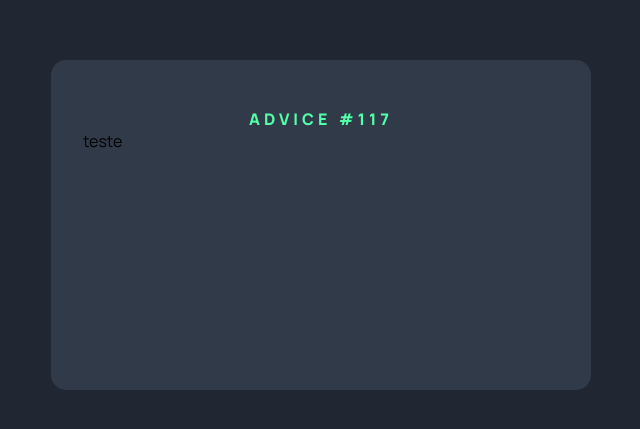
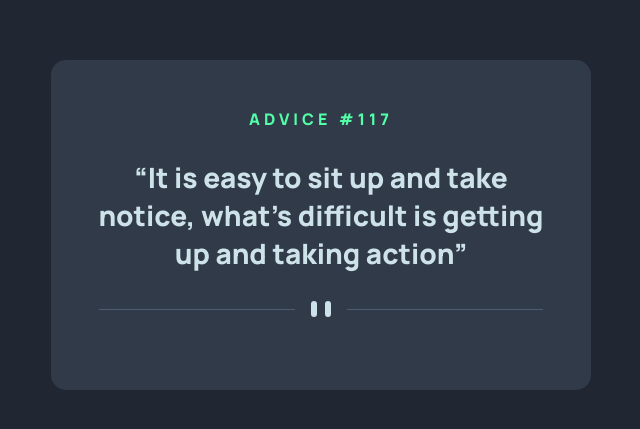
Before and after one commit to maicondguerian/react-challenge-jr, a React (Vite) app: page / in a window 1280 px wide. Shown: the part 175-604 px from the top of the page, without its empty margins (319-959 px from the left). Built offline with nearby package versions, Linux system fonts and the light colour scheme.

Commit message:
parte do main pronta

```diff
--- a/src/Index.scss
+++ b/src/Index.scss
@@ -1,6 +1,5 @@
 @import url('https://fonts.googleapis.com/css2?family=Manrope:wght@200;300;400;800&display=swap');
 *{
-
     box-sizing: border-box;
     font-family: 'Manrope', sans-serif;
 }
--- a/src/components/Main/Main.jsx
+++ b/src/components/Main/Main.jsx
@@ -1,9 +1,11 @@
 import styles from './main.module.scss';
+import svg from './../../assets/pattern-divider-desktop.svg'
 
 export const Main = () => {
     return (
-        <main>
-            teste
+        <main className={styles.mainWrapper}>
+            <p><q>It is easy to sit up and take notice, what's difficult is getting up and taking action</q></p>
+            <div><img src={svg} alt=''/></div>
         </main>
     )
 }
--- a/src/components/Main/main.module.scss
+++ b/src/components/Main/main.module.scss
@@ -0,0 +1,17 @@
+@import url('./../../Index.scss');
+
+.mainWrapper {
+
+    display: flex;
+    flex-direction: column;
+    align-items: center;
+
+    p {
+        font-family: 'Manrope', sans-serif;
+        font-weight: 800;
+        font-size: 28px;
+        color: var(--Light-Cyan);
+        text-align: center;
+    }
+
+}
```
